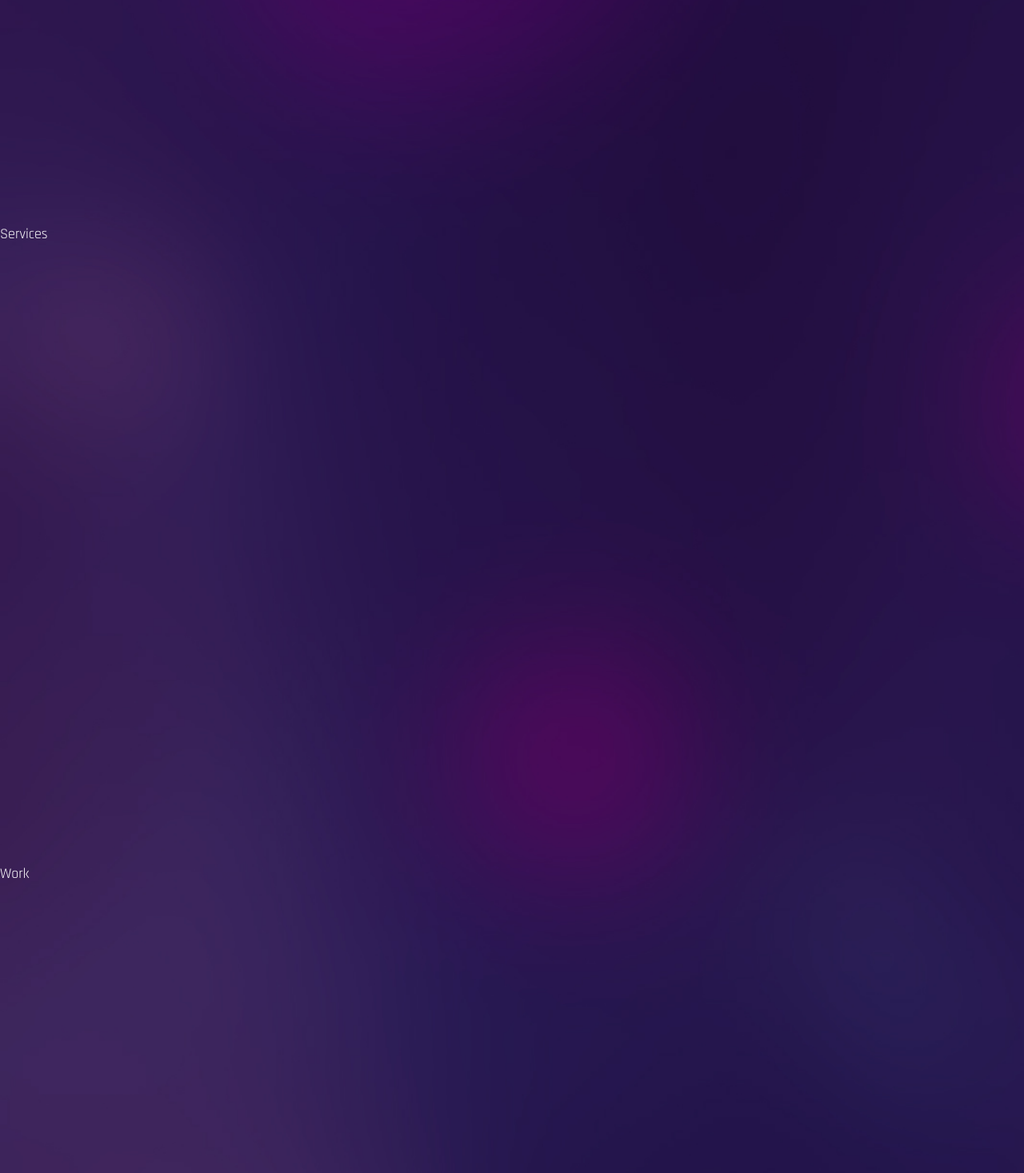
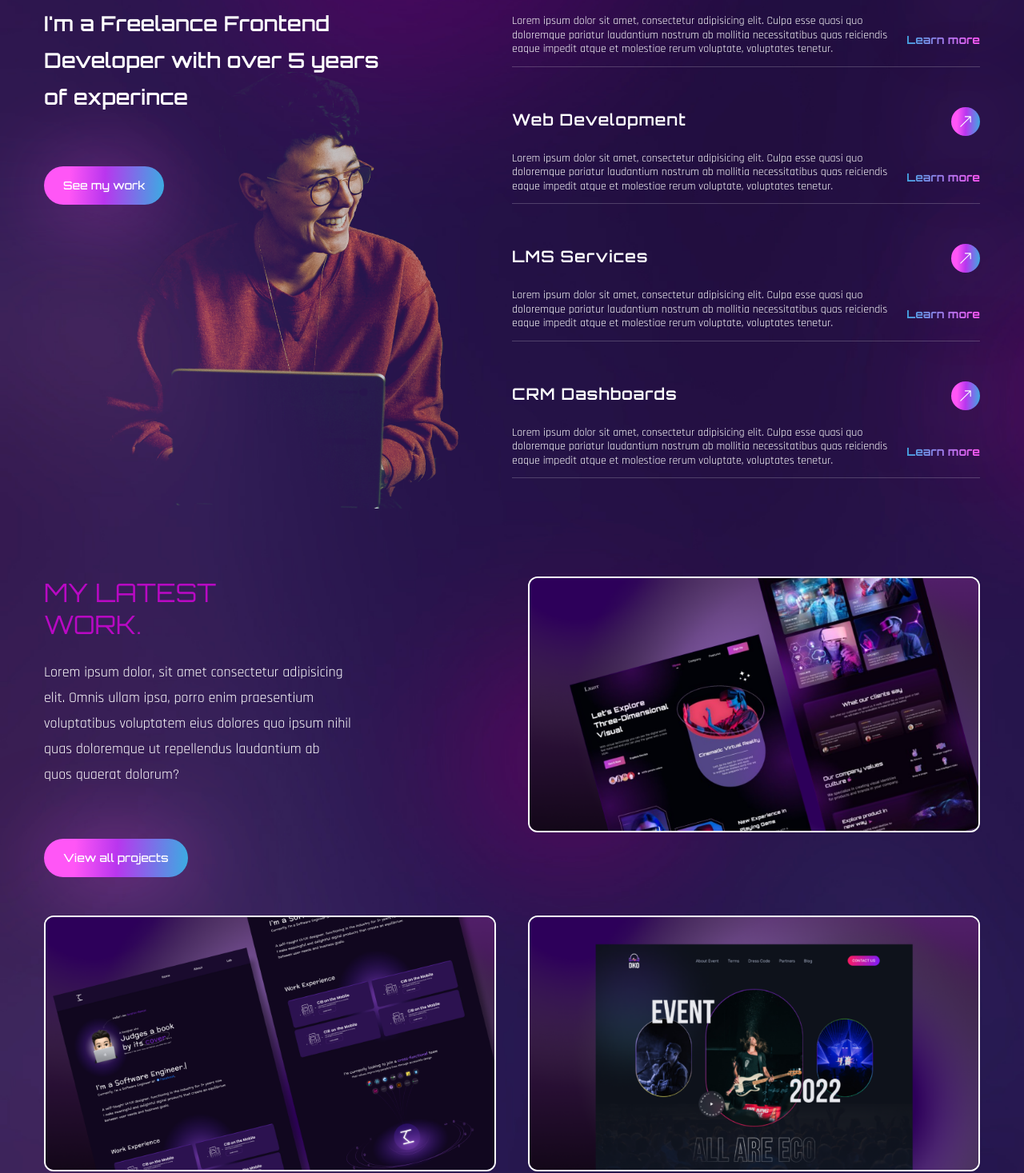
Before and after one commit to OSSwebmaster2003/portfolio-new, a React (Create React App) app: page / in a window 1280 px wide. Shown: the part 1643-3110 px from the top of the page at 80% size. Built offline with nearby package versions, Linux system fonts and the light colour scheme; the HTML template or start-up script is replaced by a standard one; a web font is replaced by a local one.

Commit message:
work section finished

```diff
--- a/src/components/Services.js
+++ b/src/components/Services.js
@@ -1,10 +1,95 @@
 import React from "react";
+import { BsArrowUpRight } from "react-icons/bs";
+import { motion } from "framer-motion";
+import { fadeIn } from "../variants";
+
+// services data
+const services = [
+  {
+    name: "UI/UX Design",
+    description:
+      " Lorem ipsum dolor sit amet, consectetur adipisicing elit. Culpa esse quasi quo doloremque pariatur laudantium nostrum ab mollitia necessitatibus quas reiciendis eaque impedit atque et molestiae rerum voluptate, voluptates tenetur.",
+    link: "Learn more",
+  },
+  {
+    name: "Web Development",
+    description:
+      " Lorem ipsum dolor sit amet, consectetur adipisicing elit. Culpa esse quasi quo doloremque pariatur laudantium nostrum ab mollitia necessitatibus quas reiciendis eaque impedit atque et molestiae rerum voluptate, voluptates tenetur.",
+    link: "Learn more",
+  },
+  {
+    name: "LMS Services",
+    description:
+      " Lorem ipsum dolor sit amet, consectetur adipisicing elit. Culpa esse quasi quo doloremque pariatur laudantium nostrum ab mollitia necessitatibus quas reiciendis eaque impedit atque et molestiae rerum voluptate, voluptates tenetur.",
+    link: "Learn more",
+  },
+  {
+    name: "CRM Dashboards",
+    description:
+      " Lorem ipsum dolor sit amet, consectetur adipisicing elit. Culpa esse quasi quo doloremque pariatur laudantium nostrum ab mollitia necessitatibus quas reiciendis eaque impedit atque et molestiae rerum voluptate, voluptates tenetur.",
+    link: "Learn more",
+  },
+];
 
 const Services = () => {
   return (
-    <div className="section" id="services">
-      Services
-    </div>
+    <section className="section" id="services">
+      <div className="container mx-auto">
+        <div className="flex flex-col lg:flex-row">
+          {/* text  */}
+          <motion.div
+            variants={fadeIn("right", 0.3)}
+            initial="hidden"
+            whileInView="show"
+            viewport={{ once: false, amount: 0.3 }}
+            className="flex-1 mb-12 bg-no-repeat lg:bg-services lg:bg-bottom mix-blend-lighten lg:mb-0"
+          >
+            <h2 className="mb-6 h2 text-accent">What I Do.</h2>
+            <h3 className="h3 max-w-[455px] mb-16">
+              I'm a Freelance Frontend Developer with over 5 years of experince
+            </h3>
+            <button className="btn btn-sm">See my work</button>
+          </motion.div>
+          {/* services  */}
+          <motion.div
+            variants={fadeIn("left", 0.3)}
+            initial="hidden"
+            whileInView="show"
+            viewport={{ once: false, amount: 0.3 }}
+            className="flex-1"
+          >
+            <div>
+              {services.map((service, index) => (
+                <div
+                  key={index}
+                  className="border-b border-white/20 mb-[38px] flex py-3"
+                >
+                  <div className="max-w-[476px]">
+                    <h4 className="text-[20px] tracking-wider font-primary font-semibold mb-6">
+                      {service.name}
+                    </h4>
+                    <p className="text-sm leading-tight font-secondary">
+                      {service.description}
+                    </p>
+                  </div>
+                  <div className="flex flex-col items-end flex-1">
+                    <a
+                      href="/#"
+                      className="btn w-9 h-9 mb-[42px] flex items-center justify-center"
+                    >
+                      <BsArrowUpRight />
+                    </a>
+                    <a href="/#" className="text-sm text-gradient">
+                      {service.link}
+                    </a>
+                  </div>
+                </div>
+              ))}
+            </div>
+          </motion.div>
+        </div>
+      </div>
+    </section>
   );
 };
 
--- a/src/components/Work.js
+++ b/src/components/Work.js
@@ -1,10 +1,89 @@
 import React from "react";
+import { motion } from "framer-motion";
+import { fadeIn } from "../variants";
+import Img1 from "../assets/portfolio-img1.png";
+import Img2 from "../assets/portfolio-img2.png";
+import Img3 from "../assets/portfolio-img3.png";
 
 const Work = () => {
   return (
-    <div className="section" id="work">
-      Work
-    </div>
+    <section className="section" id="work">
+      <div className="container mx-auto">
+        <div className="flex flex-col lg:flex-row gap-x-10">
+          <motion.div
+            variants={fadeIn("right", 0.3)}
+            initial="hidden"
+            whileInView="show"
+            viewport={{ once: false, amount: 0.3 }}
+            className="flex flex-col flex-1 mb-10 gap-y-12 lg:mb-0"
+          >
+            <div>
+              <h2 className="leading-tight h2 text-accent">
+                My Latest <br />
+                Work.
+              </h2>
+              <p className="max-w-sm mb-16">
+                Lorem ipsum dolor, sit amet consectetur adipisicing elit. Omnis
+                ullam ipsa, porro enim praesentium voluptatibus voluptatem eius
+                dolores quo ipsum nihil quas doloremque ut repellendus
+                laudantium ab quos quaerat dolorum?
+              </p>
+              <button className="btn btn-sm">View all projects</button>
+            </div>
+            <div className="relative overflow-hidden border-2 border-white group group/50 rounded-xl">
+              <div className="absolute z-40 w-full h-full transition-all duration-300 group-hover:bg-black/70"></div>
+              <img
+                src={Img1}
+                alt="projects"
+                className="transition-all duration-500 group-hover:scale-125"
+              />
+              <div className="absolute z-50 transition-all duration-500 -bottom-full left-12 group-hover:bottom-24">
+                <span className="text-gradient">UI/UX Design</span>
+              </div>
+              <div className="absolute z-50 transition-all duration-700 -bottom-full left-12 group-hover:bottom-14">
+                <span className="text-3xl text-white">Project Title</span>
+              </div>
+            </div>
+          </motion.div>
+          <motion.div
+            variants={fadeIn("left", 0.2)}
+            initial="hidden"
+            whileInView="show"
+            viewport={{ once: false, amount: 0.3 }}
+            className="flex flex-col justify-between flex-1 gap-y-10"
+          >
+            <div className="relative overflow-hidden border-2 border-white group group/50 rounded-xl">
+              <div className="absolute z-40 w-full h-full transition-all duration-300 group-hover:bg-black/70"></div>
+              <img
+                src={Img2}
+                alt="projects"
+                className="transition-all duration-500 group-hover:scale-125"
+              />
+              <div className="absolute z-50 transition-all duration-500 -bottom-full left-12 group-hover:bottom-24">
+                <span className="text-gradient">LMS System</span>
+              </div>
+              <div className="absolute z-50 transition-all duration-700 -bottom-full left-12 group-hover:bottom-14">
+                <span className="text-3xl text-white">Learning Management</span>
+              </div>
+            </div>
+            <div className="relative overflow-hidden border-2 border-white group group/50 rounded-xl">
+              <div className="absolute z-40 w-full h-full transition-all duration-300 group-hover:bg-black/70"></div>
+              <img
+                src={Img3}
+                alt="projects"
+                className="transition-all duration-500 group-hover:scale-125"
+              />
+              <div className="absolute z-50 transition-all duration-500 -bottom-full left-12 group-hover:bottom-24">
+                <span className="text-gradient">CRM Dashboard</span>
+              </div>
+              <div className="absolute z-50 transition-all duration-700 -bottom-full left-12 group-hover:bottom-14">
+                <span className="text-3xl text-white">Admin Dashboard</span>
+              </div>
+            </div>
+          </motion.div>
+        </div>
+      </div>
+    </section>
   );
 };
 
```
